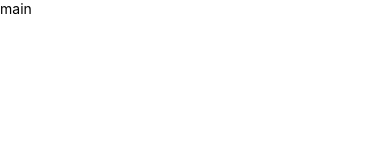
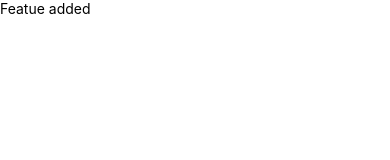
Before and after one commit to tayyabjamil/gitKraken, a React Native app: screen / in a window 390 px wide. Shown: the top 160 px of the page. Built offline with nearby package versions, Linux system fonts and the light colour scheme.

Commit message:
feature added

```diff
--- a/App.js
+++ b/App.js
@@ -5,7 +5,7 @@ export default class App extends Component {
   render() {
     return (
       <View>
-        <Text>main</Text>
+        <Text>Featue added</Text>
 
       </View>
     )
```
